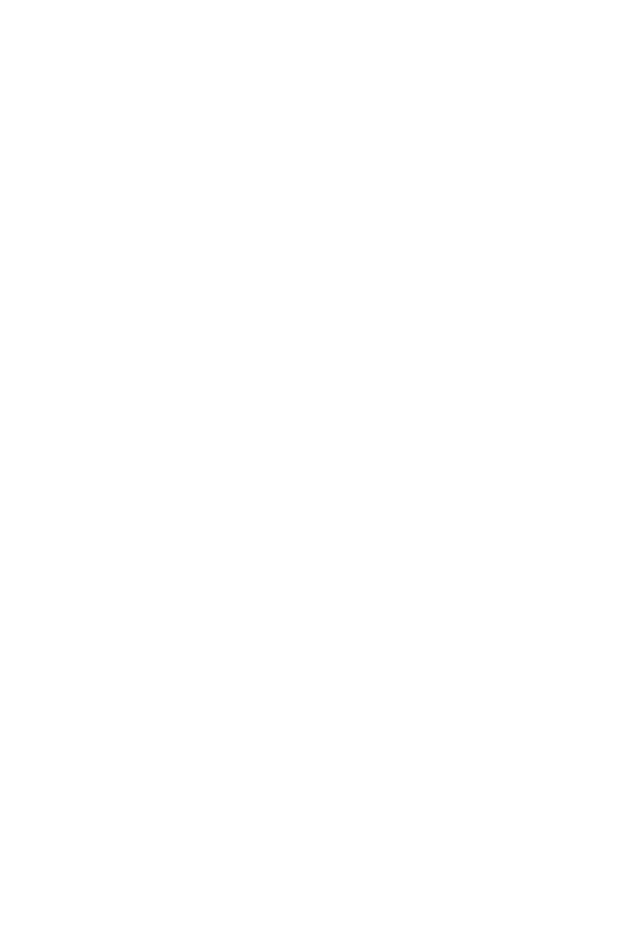
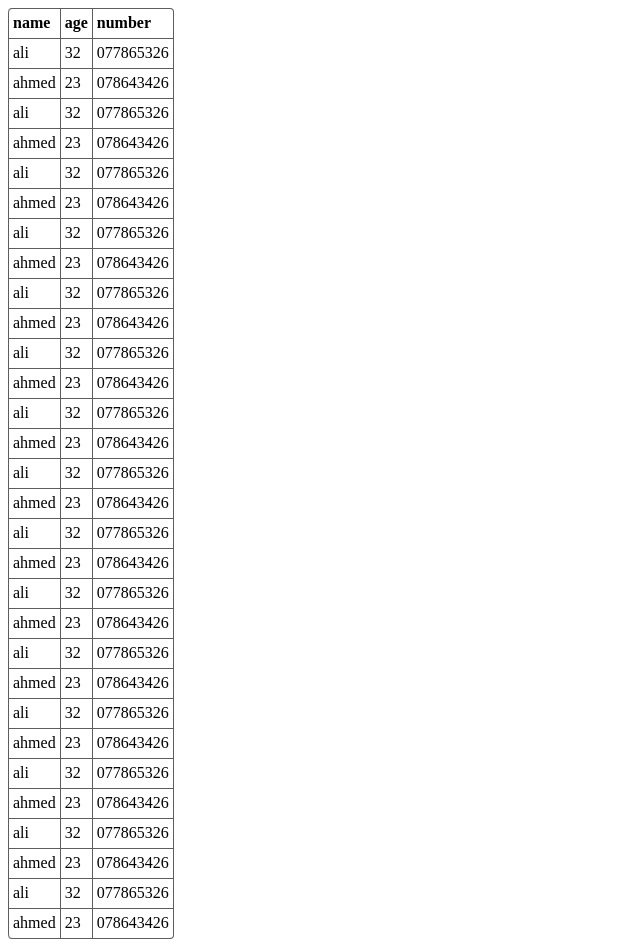
Before and after one commit to alialatabi/test_deploy, a plain HTML site: page index.html in a window 1280 px wide. Shown: the whole page, without its empty margins (0-640 px from the left). Before the commit the page ends 800 px from the top, so only its background shows below. Drawn offline with Linux system fonts and the light colour scheme.

Commit message:
table exersise

```diff
--- a/index.html
+++ b/index.html
@@ -8,6 +8,164 @@
     <link rel="stylesheet" href="style.css">
 </head>
 <body>
-
+    <table>
+        <thead>
+            <th>name</th>
+            <th>age</th>
+            <th>number</th>
+        </thead>
+        <tbody>
+            <tr>
+                <td>ali</td>
+                <td>32</td>
+                <td>077865326</td>
+            </tr>
+            <tr>
+                <td>ahmed</td>
+                <td>23</td>
+                <td>078643426</td>
+            </tr>
+            <tr>
+                <td>ali</td>
+                <td>32</td>
+                <td>077865326</td>
+            </tr>
+            <tr>
+                <td>ahmed</td>
+                <td>23</td>
+                <td>078643426</td>
+            </tr>
+            <tr>
+                <td>ali</td>
+                <td>32</td>
+                <td>077865326</td>
+            </tr>
+            <tr>
+                <td>ahmed</td>
+                <td>23</td>
+                <td>078643426</td>
+            </tr>
+            <tr>
+                <td>ali</td>
+                <td>32</td>
+                <td>077865326</td>
+            </tr>
+            <tr>
+                <td>ahmed</td>
+                <td>23</td>
+                <td>078643426</td>
+            </tr>
+            <tr>
+                <td>ali</td>
+                <td>32</td>
+                <td>077865326</td>
+            </tr>
+            <tr>
+                <td>ahmed</td>
+                <td>23</td>
+                <td>078643426</td>
+            </tr>
+            <tr>
+                <td>ali</td>
+                <td>32</td>
+                <td>077865326</td>
+            </tr>
+            <tr>
+                <td>ahmed</td>
+                <td>23</td>
+                <td>078643426</td>
+            </tr>
+            <tr>
+                <td>ali</td>
+                <td>32</td>
+                <td>077865326</td>
+            </tr>
+            <tr>
+                <td>ahmed</td>
+                <td>23</td>
+                <td>078643426</td>
+            </tr>
+            <tr>
+                <td>ali</td>
+                <td>32</td>
+                <td>077865326</td>
+            </tr>
+            <tr>
+                <td>ahmed</td>
+                <td>23</td>
+                <td>078643426</td>
+            </tr>
+            <tr>
+                <td>ali</td>
+                <td>32</td>
+                <td>077865326</td>
+            </tr>
+            <tr>
+                <td>ahmed</td>
+                <td>23</td>
+                <td>078643426</td>
+            </tr>
+            <tr>
+                <td>ali</td>
+                <td>32</td>
+                <td>077865326</td>
+            </tr>
+            <tr>
+                <td>ahmed</td>
+                <td>23</td>
+                <td>078643426</td>
+            </tr>
+            <tr>
+                <td>ali</td>
+                <td>32</td>
+                <td>077865326</td>
+            </tr>
+            <tr>
+                <td>ahmed</td>
+                <td>23</td>
+                <td>078643426</td>
+            </tr>
+            <tr>
+                <td>ali</td>
+                <td>32</td>
+                <td>077865326</td>
+            </tr>
+            <tr>
+                <td>ahmed</td>
+                <td>23</td>
+                <td>078643426</td>
+            </tr>
+            <tr>
+                <td>ali</td>
+                <td>32</td>
+                <td>077865326</td>
+            </tr>
+            <tr>
+                <td>ahmed</td>
+                <td>23</td>
+                <td>078643426</td>
+            </tr>
+            <tr>
+                <td>ali</td>
+                <td>32</td>
+                <td>077865326</td>
+            </tr>
+            <tr>
+                <td>ahmed</td>
+                <td>23</td>
+                <td>078643426</td>
+            </tr>
+            <tr>
+                <td>ali</td>
+                <td>32</td>
+                <td>077865326</td>
+            </tr>
+            <tr>
+                <td>ahmed</td>
+                <td>23</td>
+                <td>078643426</td>
+            </tr>
+        </tbody>
+    </table>
 </body>
 </html>
--- a/style.css
+++ b/style.css
@@ -0,0 +1,48 @@
+table {
+  border: 1px solid rgb(94, 93, 93);
+  border-collapse: separate;
+  border-left: 0;
+  border-radius: 4px;
+  border-spacing: 0px;
+}
+thead {
+  display: table-header-group;
+  vertical-align: middle;
+  border-color: inherit;
+  border-collapse: separate;
+}
+tr {
+  display: table-row;
+  vertical-align: inherit;
+  border-color: inherit;
+}
+th,
+td {
+  padding: 5px 4px 6px 4px;
+  text-align: left;
+  vertical-align: top;
+  border-left: 1px solid rgb(94, 93, 93);
+}
+td {
+  border-top: 1px solid rgb(94, 93, 93);
+}
+thead:first-child tr:first-child th:first-child,
+tbody:first-child tr:first-child td:first-child {
+  border-radius: 4px 0 0 0;
+}
+thead:last-child tr:last-child th:first-child,
+tbody:last-child tr:last-child td:first-child {
+  border-radius: 0 0 0 4px;
+}
+
+@media (max-width: 350px) {
+  body {
+    background-color: #50de8b;
+  }
+  td {
+    font-size: 19px;
+  }
+  th {
+    font-size: 19px;
+  }
+}
```
